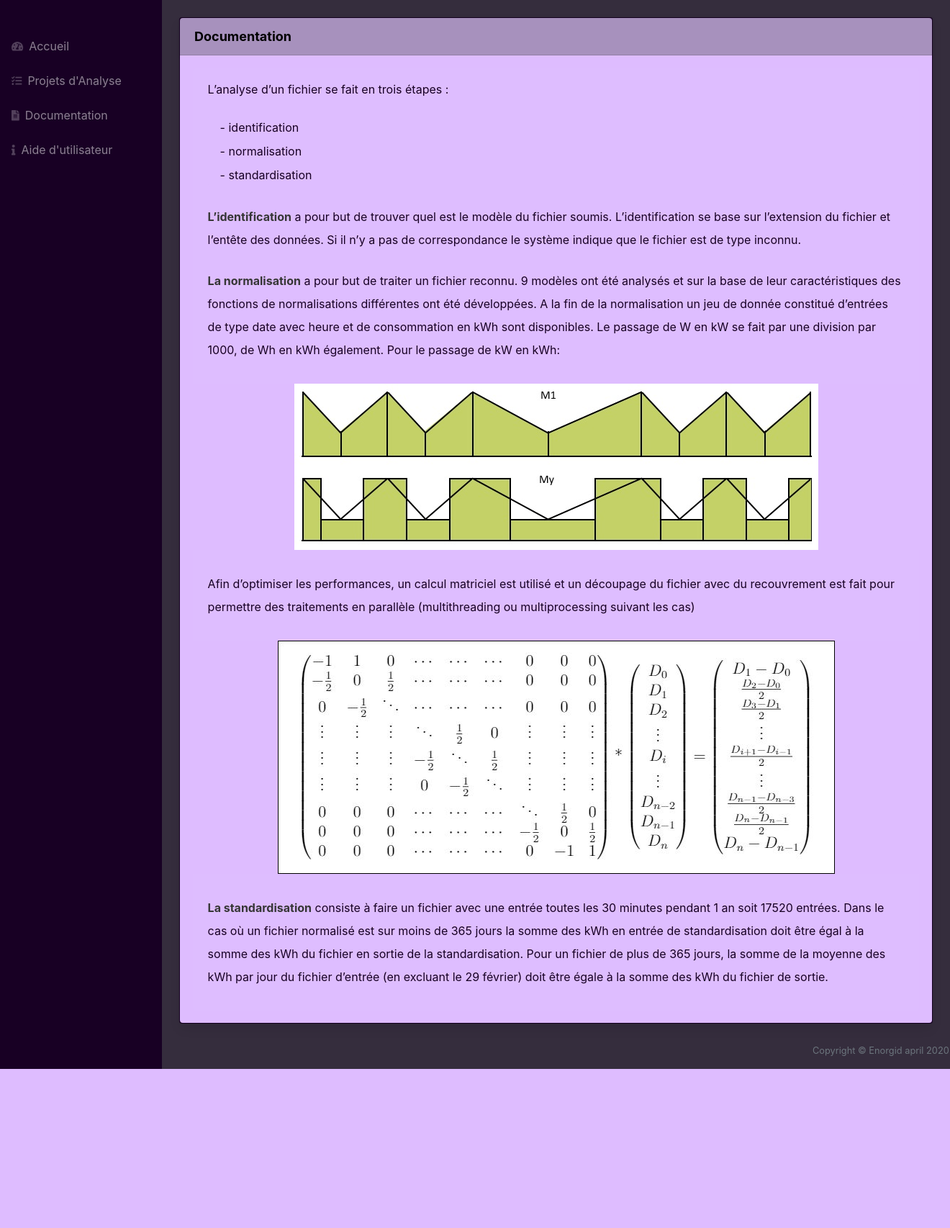
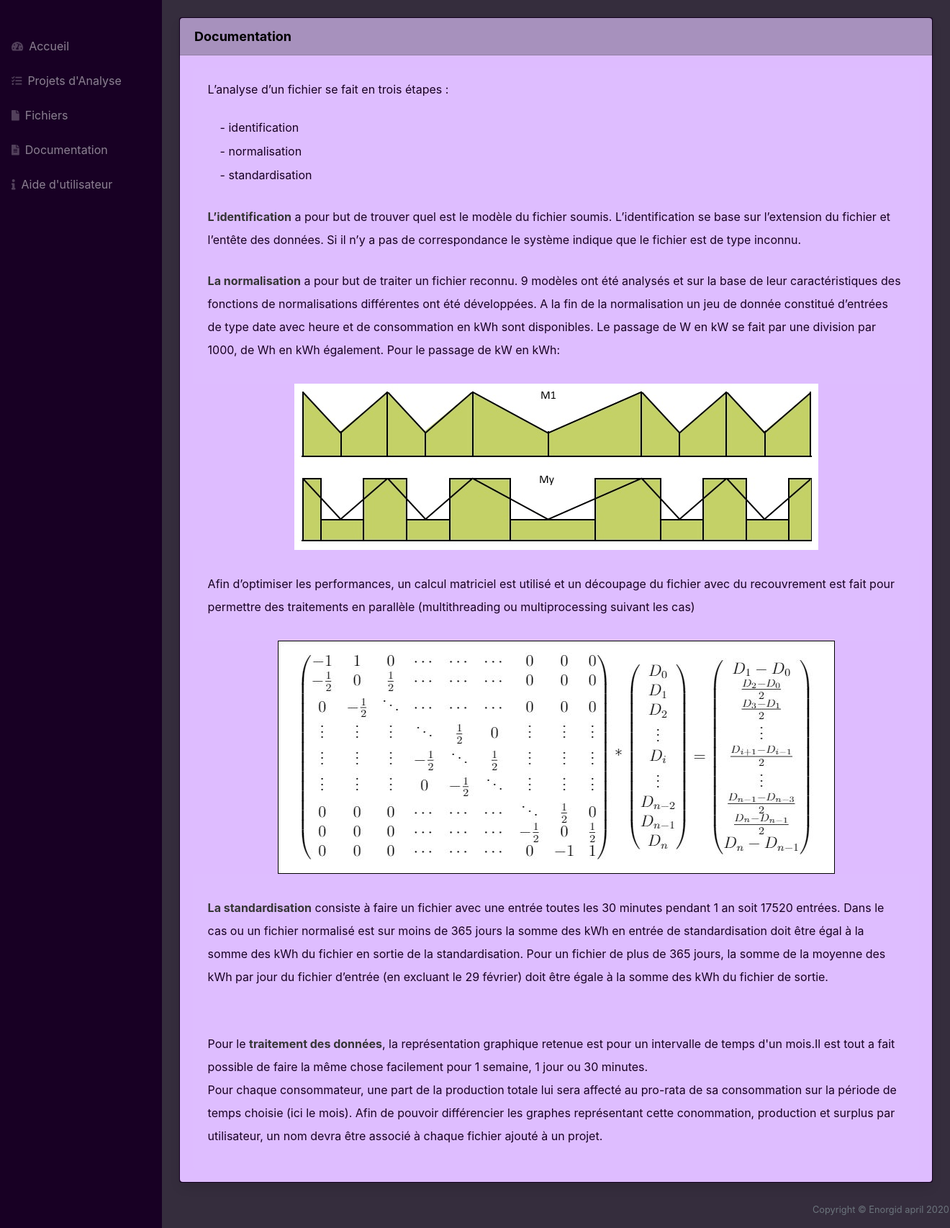
Before and after one commit to ZDubeau/Enogrid-ACdC, a Flask app: page /documentation in a window 1320 px wide. Shown: the whole page at 72% size. Before the commit the page ends 1485 px from the top, so only its background shows below. Run offline with Flask 2, Linux system fonts and the light colour scheme; some libraries are stand-ins or nearby versions.

Commit message:
Add new option as all files

```diff
--- a/static/js/datatables.js
+++ b/static/js/datatables.js
@@ -25,15 +25,15 @@ $(document).ready(function () {
     "order": [[0, "desc"]],
 
     "fnRowCallback": function (nRow, aData) {
-      var status = aData[5];
+      var status = Math.round(aData[5]);
       switch (status) {
-        case "100":
+        case 100:
           $('td:eq(4)', nRow).html(validate);
           break;
-        case "80":
+        case 80:
           $('td:eq(4)', nRow).html(hourglass);
           break;
-        case "50":
+        case 50:
           $('td:eq(4)', nRow).html(not_started);
           break;
         default:
@@ -82,21 +82,22 @@ $(document).ready(function () {
 
   $('#dataTableProjectEditFiles').DataTable({
     "columnDefs": [
-      { "width": "13px", "targets": 0 },
+      { "visible": false, "targets": 0 },
       { "visible": false, "targets": 1 },
       { "width": "35px", "targets": 2 },
-      { "width": "40px", "targets": 3 },
+      { "width": "30px", "targets": 3 },
       { "width": "40px", "targets": 4 },
       { "width": "35px", "targets": 5 },
-      { "width": "50px", "targets": 6 },
+      { "width": "40px", "targets": 6 },
       { "width": "50px", "targets": 7 },
-      { "width": "40px", "targets": 8 },
-      { "width": "35px", "targets": 9 }
+      { "width": "50px", "targets": 8 },
+      { "width": "35px", "targets": 9 },
+      { "width": "30px", "targets": 10 }
     ],
     "order": [[0, "desc"]],
     "fnRowCallback": function (nRow, aData) {
       var id = aData[0];
-      if (aData[2] == "Analysé") {
+      if (aData[3] == "Analysé") {
         $('td:eq(7)', nRow).html(download);
         $('td:eq(7)', nRow).click(function () {
           window.location.href = '/download_file/' + id;
@@ -105,12 +106,57 @@ $(document).ready(function () {
         $('td:eq(8)', nRow).click(function () {
           window.location.href = '/delete_file/' + id;
         });
-      } else if (aData[2] == "Erreur") {
+      } else if (aData[3] == "Erreur") {
         $('td:eq(8)', nRow).html(cancel);
         $('td:eq(8)', nRow).click(function () {
           window.location.href = '/delete_file/' + id;
         });
       }
+    }
+  });
+
+  $('#dataTableProjectEditAllFiles').DataTable({
+    "columnDefs": [
+      { "visible": false, "targets": 0 },
+      { "visible": false, "targets": 1 },
+      { "width": "30px", "targets": 2 },
+      { "width": "30px", "targets": 3 },
+      { "width": "30px", "targets": 4 },
+      { "width": "30px", "targets": 5 },
+      { "width": "20px", "targets": 6 },
+      { "width": "25px", "targets": 7 },
+      { "width": "25px", "targets": 8 }
+    ],
+    "columns": [
+      { title: "" },
+      { title: "" },
+      { title: "Name" },
+      { title: "Type" },
+      { title: "kWh_normalisé" },
+      { title: "kWh_standardisé" },
+      { title: "Delta (ppm)" },
+      { title: "Télécharger (nm)" },
+      { title: "Télécharger (sd)" }
+    ],
+    "order": [[0, "desc"]],
+    "fnRowCallback": function (nRow, aData) {
+      var ppm = aData[6];
+      switch (ppm) {
+        case "NaN":
+          $('td:eq(4)', nRow).html("");
+          break;
+        default:
+          ppm = Math.round(ppm, 0);
+          $('td:eq(4)', nRow).html(ppm);
+      }
+      $('td:eq(5)', nRow).html(download);
+      $('td:eq(5)', nRow).click(function () {
+        window.location.href = '/download_file/' + id;
+      });
+      $('td:eq(6)', nRow).html(download);
+      $('td:eq(6)', nRow).click(function () {
+        window.location.href = '/download_file/' + id;
+      });
     }
   });
 
--- a/templates/layout.html
+++ b/templates/layout.html
@@ -38,6 +38,13 @@
                                 <i class="fas fa-tasks"></i>
                             </div>
                             Projets d'Analyse
+                        </a>
+                        <!-- ----------------------------------------------------------------- -->
+                        <a class="nav-link" href="{{ url_for('get_files')}}">
+                            <div class="sb-nav-link-icon">
+                                <i class="fas fa-file"></i>
+                            </div>
+                            Fichiers
                         </a>
                         <!-- ----------------------------------------------------------------- -->
                         <a class="nav-link" href="{{ url_for('get_documentation')}}">
--- a/templates/pages/documentation.html
+++ b/templates/pages/documentation.html
@@ -53,10 +53,20 @@
                 style="background-color: #DEBDFF;border-color: #DEBDFF;line-height: 2.0;padding-bottom: 30px;;padding-top: 30px;">
                 <strong>La standardisation</strong> consiste à faire un fichier avec une entrée toutes les 30 minutes
                 pendant 1 an soit 17520 entrées.
-                Dans le cas où un fichier normalisé est sur moins de 365 jours la somme des kWh en entrée de
+                Dans le cas ou un fichier normalisé est sur moins de 365 jours la somme des kWh en entrée de
                 standardisation doit être égal à la somme des kWh du fichier en sortie de la standardisation. Pour un
                 fichier de plus de 365 jours, la somme de la moyenne des kWh par jour du fichier d’entrée (en excluant
                 le 29 février) doit être égale à la somme des kWh du fichier de sortie.
+            </li>
+            <li class="list-group-item"
+                style="background-color: #DEBDFF;border-color: #DEBDFF;line-height: 2.0;padding-bottom: 30px;;padding-top: 30px;">
+                Pour le <strong>traitement des données</strong>, la représentation graphique retenue est pour un
+                intervalle de temps d'un mois.Il est tout a fait possible de faire la même chose facilement pour 1
+                semaine, 1 jour ou 30 minutes.<br>
+                Pour chaque consommateur, une part de la production totale lui sera affecté au pro-rata de sa
+                consommation sur la période de temps choisie (ici le mois). Afin de pouvoir différencier les graphes
+                représentant cette conommation, production et surplus par utilisateur, un nom devra être associé à
+                chaque fichier ajouté à un projet.
             </li>
         </ul>
     </div>
--- a/templates/pages/project_edit.html
+++ b/templates/pages/project_edit.html
@@ -17,6 +17,11 @@
 </p>
 <form action="/file_add" method="post" enctype=multipart/form-data>
     <div class="form-row align-items-center">
+        <div class="col-auto">
+            <input type="text" name="file_name" class="form-control mb-2 mr-sm-2"
+                style="width: 80%;transform: translate(0px, 4px);" id="inlineFormInpuFile" placeholder="Nom du fichier"
+                required>
+        </div>
         <div class="custom-file">
             <input type="file" name="file" class="custom-file-input" id="validatedCustomFile" required>
             <label class="custom-file-label" for="validatedCustomFile">Choississez votre
```
Also changed, not shown: templates/pages/files.html (added, +14 -0 lines).
